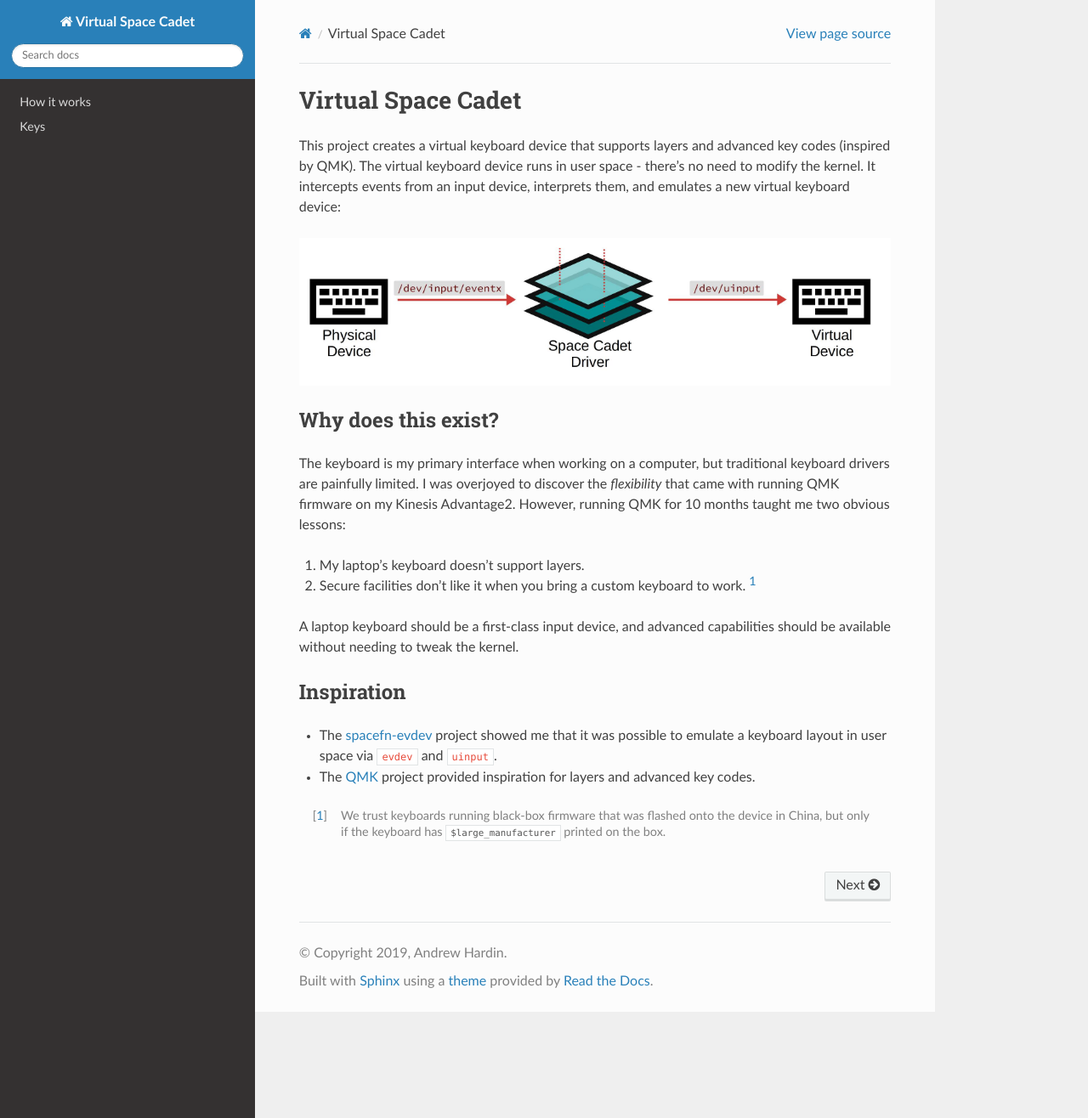
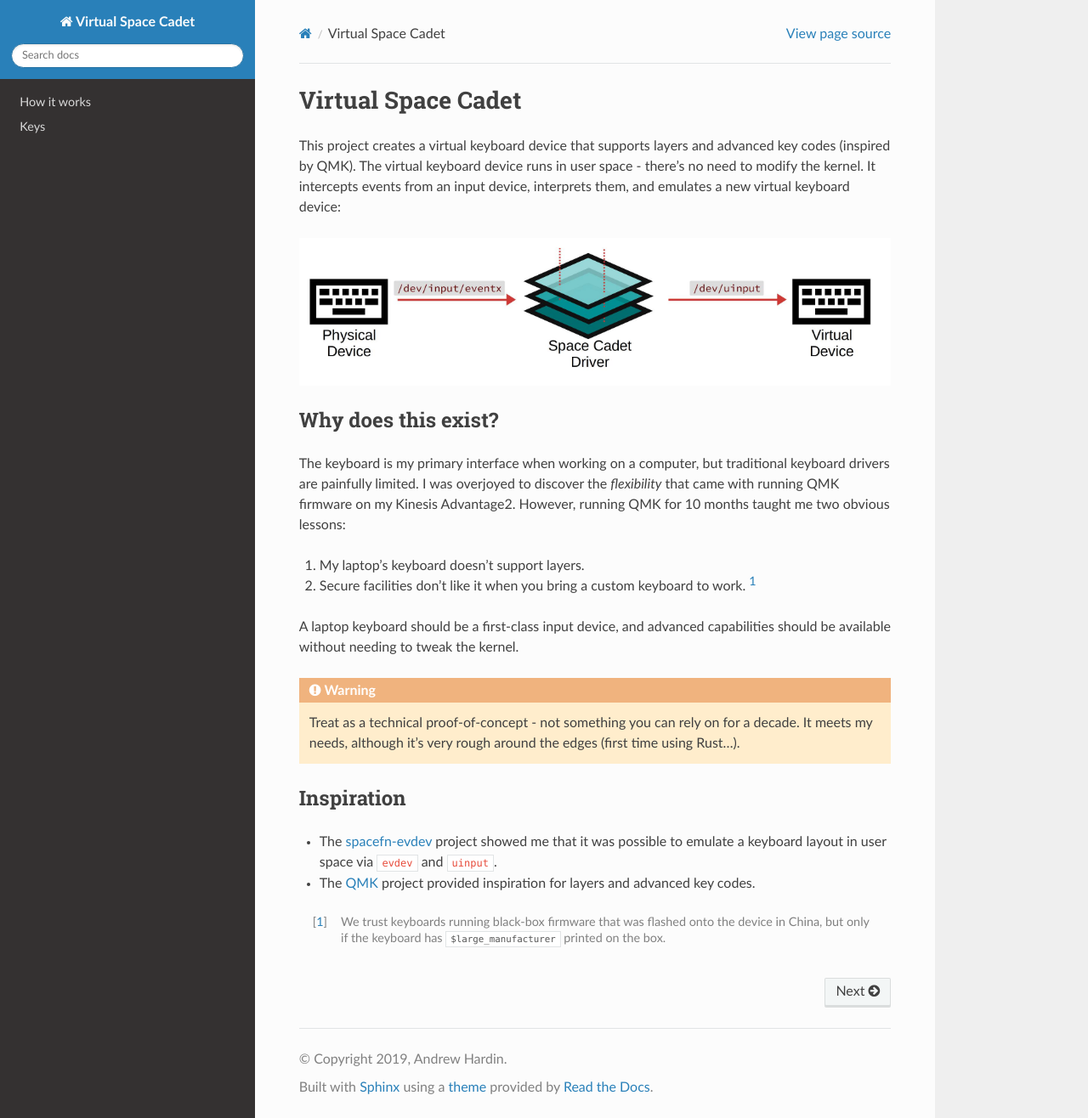
Before and after one commit to andrew-hardin/virtual-space-cadet, a Sphinx documentation site: the page built from docs/index.rst, in a window 1280 px wide and 1316 px high. Shown: the whole window at 85% size. Built offline with Sphinx 7.4.7 and the Read the Docs theme 2.0.0, drawn with Linux system fonts in a browser that asks for light colours.

Commit message:
Add a caveat.

```diff
--- a/docs/index.rst
+++ b/docs/index.rst
@@ -32,6 +32,11 @@ obvious lessons:
 A laptop keyboard should be a first-class input device, and advanced
 capabilities should be available without needing to tweak the kernel.
 
+.. WARNING::
+   Treat as a technical proof-of-concept - not something you
+   can rely on for a decade. It meets my needs, although it's very
+   rough around the edges (first time using Rust...).
+
 Inspiration
 -----------
 
```
